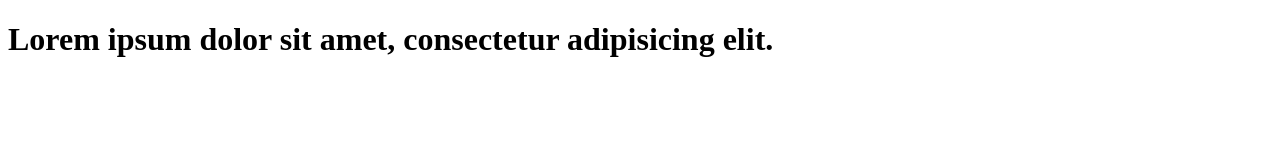
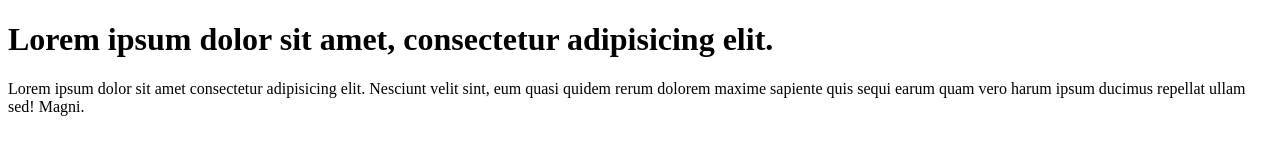
Before and after one commit to Anand-Patidar03/Git-Learning, a plain HTML site: page index.html in a window 1280 px wide. Drawn offline with Linux system fonts and the light colour scheme.

Commit message:
add paragraph to index file

```diff
--- a/index.html
+++ b/index.html
@@ -1,11 +1,16 @@
 <!DOCTYPE html>
 <html lang="en">
-<head>
-    <meta charset="UTF-8">
-    <meta name="viewport" content="width=device-width, initial-scale=1.0">
+  <head>
+    <meta charset="UTF-8" />
+    <meta name="viewport" content="width=device-width, initial-scale=1.0" />
     <title>Git website</title>
-</head>
-<body>
+  </head>
+  <body>
     <h1>Lorem ipsum dolor sit amet, consectetur adipisicing elit.</h1>
-</body>
+    <p>
+      Lorem ipsum dolor sit amet consectetur adipisicing elit. Nesciunt velit
+      sint, eum quasi quidem rerum dolorem maxime sapiente quis sequi earum quam
+      vero harum ipsum ducimus repellat ullam sed! Magni.
+    </p>
+  </body>
 </html>
```
